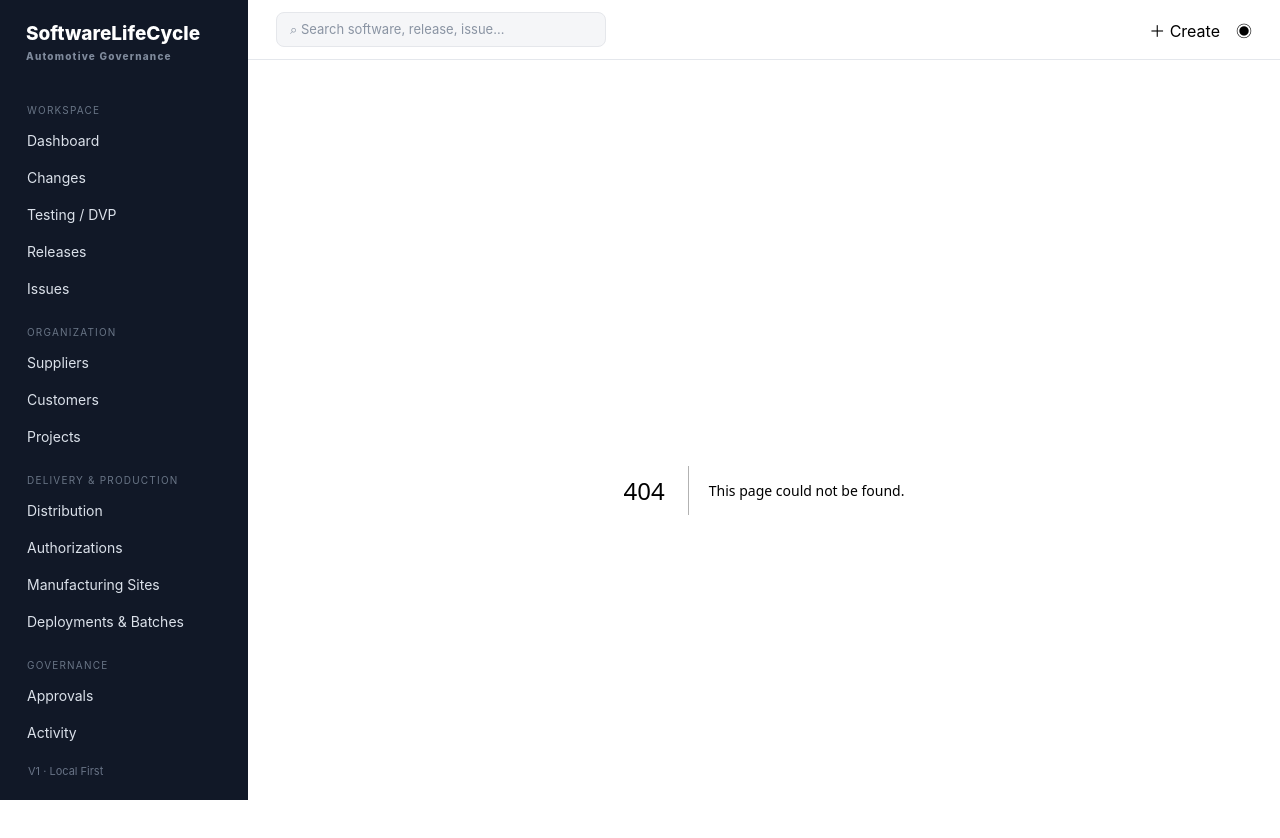
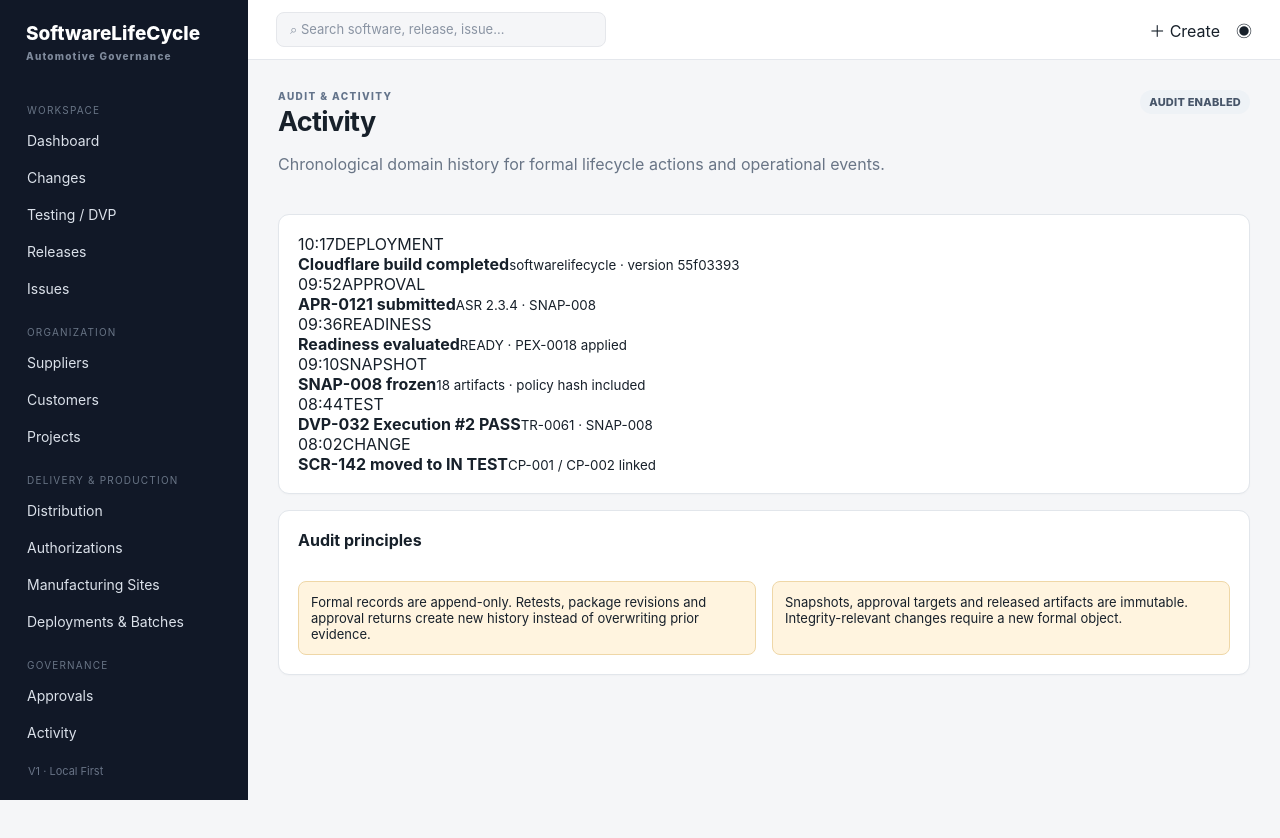
Before and after one commit to Wang106/SoftwareLifeCycle, a Next.js app in the folder frontend/: page /activity in a window 1280 px wide. Before the commit this address had no page. Shown: the top 838 px of the page. After the commit the page ends 800 px from the top, so only its background shows below. Built offline with nearby package versions, Linux system fonts and the light colour scheme.

Commit message:
feat: add approvals audit search and create workflows

```diff
--- /dev/null
+++ b/frontend/app/activity/page.tsx
@@ -0,0 +1,10 @@
+import Link from 'next/link';
+const events=[
+['10:17','DEPLOYMENT','Cloudflare build completed','softwarelifecycle · version 55f03393'],
+['09:52','APPROVAL','APR-0121 submitted','ASR 2.3.4 · SNAP-008'],
+['09:36','READINESS','Readiness evaluated','READY · PEX-0018 applied'],
+['09:10','SNAPSHOT','SNAP-008 frozen','18 artifacts · policy hash included'],
+['08:44','TEST','DVP-032 Execution #2 PASS','TR-0061 · SNAP-008'],
+['08:02','CHANGE','SCR-142 moved to IN TEST','CP-001 / CP-002 linked']
+];
+export default function Page(){return <><div className="top"><div><div className="eyebrow">AUDIT & ACTIVITY</div><h1>Activity</h1><p className="muted">Chronological domain history for formal lifecycle actions and operational events.</p></div><span className="badge">AUDIT ENABLED</span></div><section className="panel"><div className="activitylist">{events.map(e=><div className="activityitem" key={e[0]+e[2]}><time>{e[0]}</time><span className="activitytype">{e[1]}</span><div><b>{e[2]}</b><small>{e[3]}</small></div></div>)}</div></section><section className="panel"><h2>Audit principles</h2><div className="grid2"><div className="notice">Formal records are append-only. Retests, package revisions and approval returns create new history instead of overwriting prior evidence.</div><div className="notice">Snapshots, approval targets and released artifacts are immutable. Integrity-relevant changes require a new formal object.</div></div></section></>}
```
